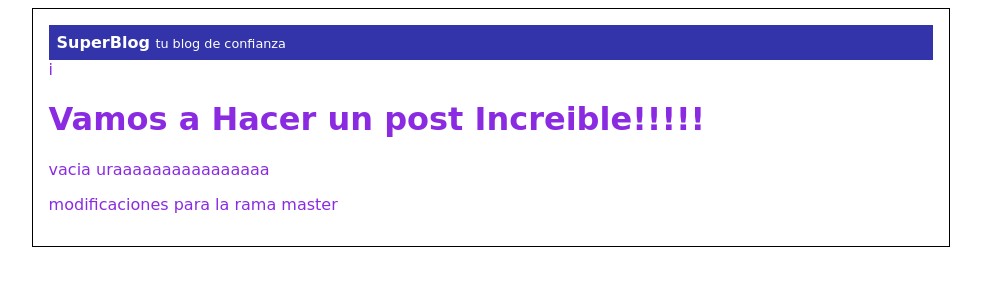
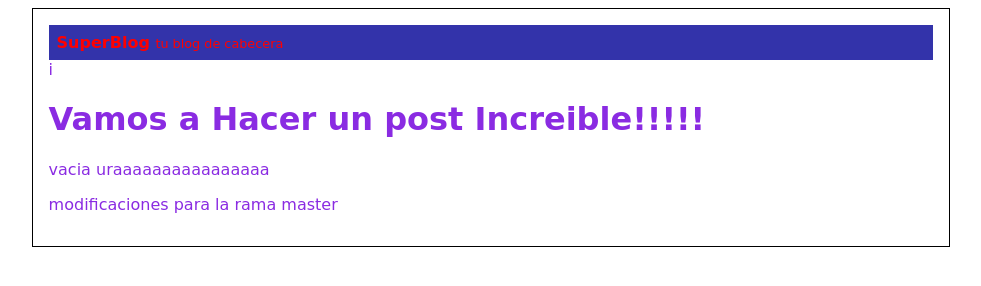
Before and after one commit to Franmartinezoro/Hyperblog, a plain HTML site: page index.html in a window 1280 px wide. Shown: the whole page, without its empty margins (149-1130 px from the left). Drawn offline with Linux system fonts and the light colour scheme.

Commit message:
modificamos la cabecera y el color del texto

```diff
--- a/css/style.css
+++ b/css/style.css
@@ -7,7 +7,7 @@ font-family:cursive;
 #cabecera
 {
     background: #33A;
-    color: white;
+    color: red;
     font-weight:bold ;
     box-shadow: 0px 5px 30px 0px rgba(0,0,0,0);
     margin:0;
--- a/index.html
+++ b/index.html
@@ -10,7 +10,7 @@
 <body>
     <div id="container">
         <div id="cabecera">
-            SuperBlog <span id="tagline"> tu blog de confianza</span>
+            SuperBlog <span id="tagline"> tu blog de cabecera</span>
         </div>i
     <div id="post">
         <h1>Vamos a Hacer un post Increible!!!!!</h1>
```
